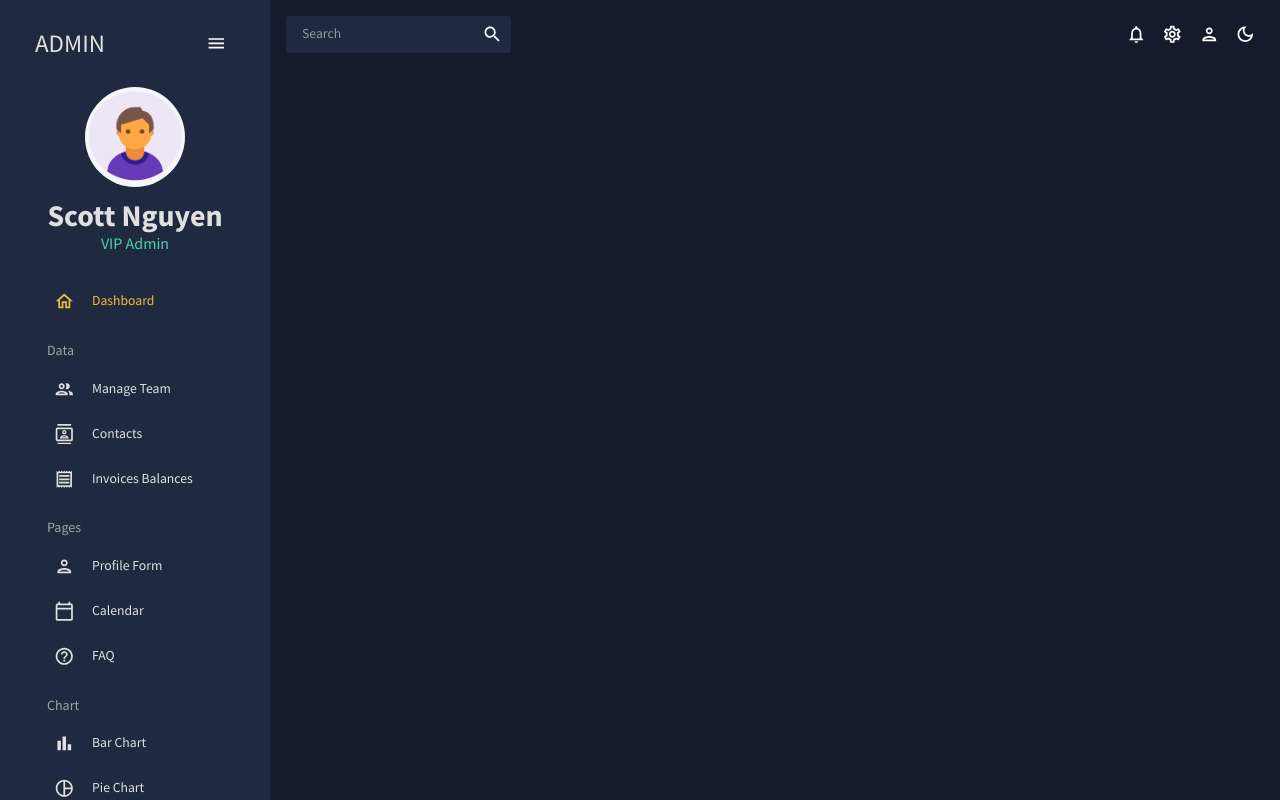
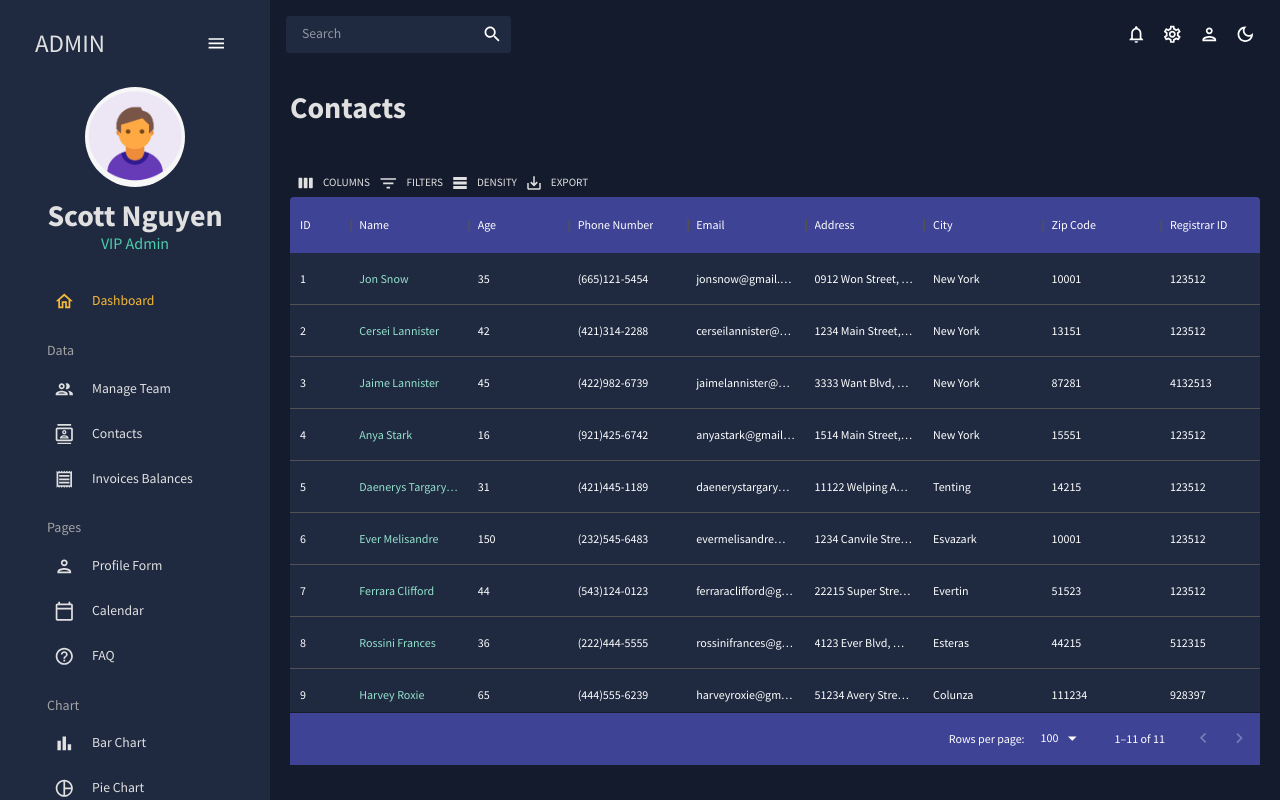
Before and after one commit to scottnguyen0412/React_Admin_Dashboard, a React (Create React App) app: page /contacts in a window 1280 px wide. Built offline with nearby package versions, Linux system fonts and the light colour scheme.

Commit message:
Add Contact page and add toolbar to table

```diff
--- a/src/App.js
+++ b/src/App.js
@@ -7,7 +7,7 @@
 
 import TeamPage from './scenes/Team';
 // import InvoicesPage from './scenes/invoicesPage.jsx';
-// import Contacts from './scenes/contacts.jsx';
+import Contacts from './scenes/Contact';
 // import Form from './scenes/form.jsx';
 // import Bar from './scenes/Bar.jsx';
 // import Pie from './scenes/pie.jsx';
@@ -32,7 +32,7 @@
             <Routes>
               <Route path='/' element={<Dashboard/>}/>
               <Route path='/team' element={<TeamPage/>}/>
-              {/* <Route path='/contacts' element={<Contacts/>}/> */}
+              <Route path='/contacts' element={<Contacts/>}/>
               {/* <Route path='/invoices' element={<InvoicesPage/>}/> */}
               {/* <Route path='/form' element={<Form/>}/> */}
               {/* <Route path='/bar' element={<Bar/>}/> */}
--- /dev/null
+++ b/src/scenes/Contact/index.jsx
@@ -0,0 +1,105 @@
+import { Box } from "@mui/material";
+import { DataGrid, GridToolbar } from "@mui/x-data-grid";
+import { colorTokens } from "../../theme";
+import { mockDataContacts } from "../../data/fakeData";
+import Header from "../../components/Header";
+import { useTheme } from "@mui/material";
+
+const Contacts = () => {
+  const theme = useTheme();
+  const colors = colorTokens(theme.palette.mode);
+
+  const columns = [
+    { field: "id", headerName: "ID", flex: 0.5 },
+    {
+      field: "name",
+      headerName: "Name",
+      flex: 1,
+      cellClassName: "name-column--cell",
+    },
+    {
+      field: "age",
+      headerName: "Age",
+      type: "number",
+      headerAlign: "left",
+      align: "left",
+    },
+    {
+      field: "phone",
+      headerName: "Phone Number",
+      flex: 1,
+    },
+    {
+      field: "email",
+      headerName: "Email",
+      flex: 1,
+    },
+    {
+      field: "address",
+      headerName: "Address",
+      flex: 1,
+    },
+    {
+      field: "city",
+      headerName: "City",
+      flex: 1,
+    },
+    {
+      field: "zipCode",
+      headerName: "Zip Code",
+      flex: 1,
+    },
+    { field: "registrarId", headerName: "Registrar ID" },
+  ];
+
+  return (
+    <Box m="20px">
+      <Header
+        title="Contacts"
+        subtitle="List of Contacts"
+      />
+      <Box
+        m="40px 0 0 0"
+        height="75vh"
+        // Change style datagrid mui table
+        sx={{
+          "& .MuiDataGrid-root": {
+            border: "none",
+          },
+          "& .MuiDataGrid-cell": {
+            borderBottom: "none",
+          },
+          "& .name-column--cell": {
+            color: colors.greenAccent[300],
+          },
+          "& .MuiDataGrid-columnHeaders": {
+            backgroundColor: colors.blueAccent[700],
+            borderBottom: "none",
+          },
+          "& .MuiDataGrid-virtualScroller": {
+            backgroundColor: colors.primary[400],
+          },
+          "& .MuiDataGrid-footerContainer": {
+            borderTop: "none",
+            backgroundColor: colors.blueAccent[700],
+          },
+          "& .MuiCheckbox-root": {
+            color: `${colors.greenAccent[200]} !important`,
+          },
+          "& .MuiDataGrid-toolbarContainer .MuiButton-text": {
+            color: `${colors.grey[100]} !important`,
+          },
+        }}
+      >
+        <DataGrid
+            rows={mockDataContacts}
+            columns={columns}
+            //GridToolbar component will include "Columns, Filters, Density, Export"
+            components={{ Toolbar: GridToolbar }}
+        />
+      </Box>
+    </Box>
+  );
+};
+
+export default Contacts;
--- a/src/scenes/Team/index.jsx
+++ b/src/scenes/Team/index.jsx
@@ -1,5 +1,5 @@
 import {Box, Typography, useTheme} from '@mui/material';
-import {DataGrid} from '@mui/x-data-grid';
+import {DataGrid, GridToolbar} from '@mui/x-data-grid';
 
 import { colorTokens } from '../../theme';
 import {fakeDataTeam} from '../../data/fakeData';
@@ -75,11 +75,15 @@
                             borderTop: "none",
                             backgroundColor: colors.blueAccent[700]
                         },
+                        "& .MuiDataGrid-toolbarContainer .MuiButton-text": {
+                            color: `${colors.grey[100]} !important`,
+                          },
                     }}
                 >
                     <DataGrid
                          rows={fakeDataTeam}
                          columns = {columns}
+                         components= {{Toolbar: GridToolbar}}
                     />
                 </Box>
             </Box>
```
